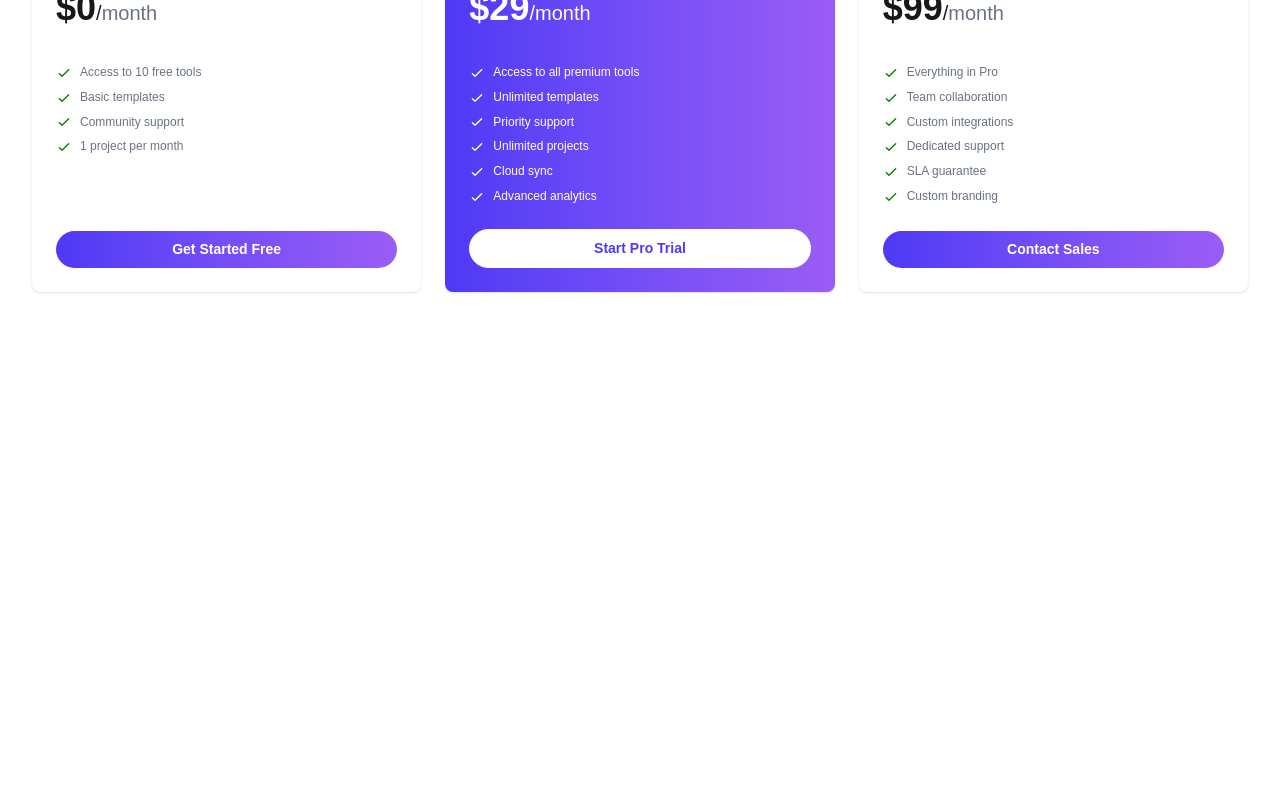
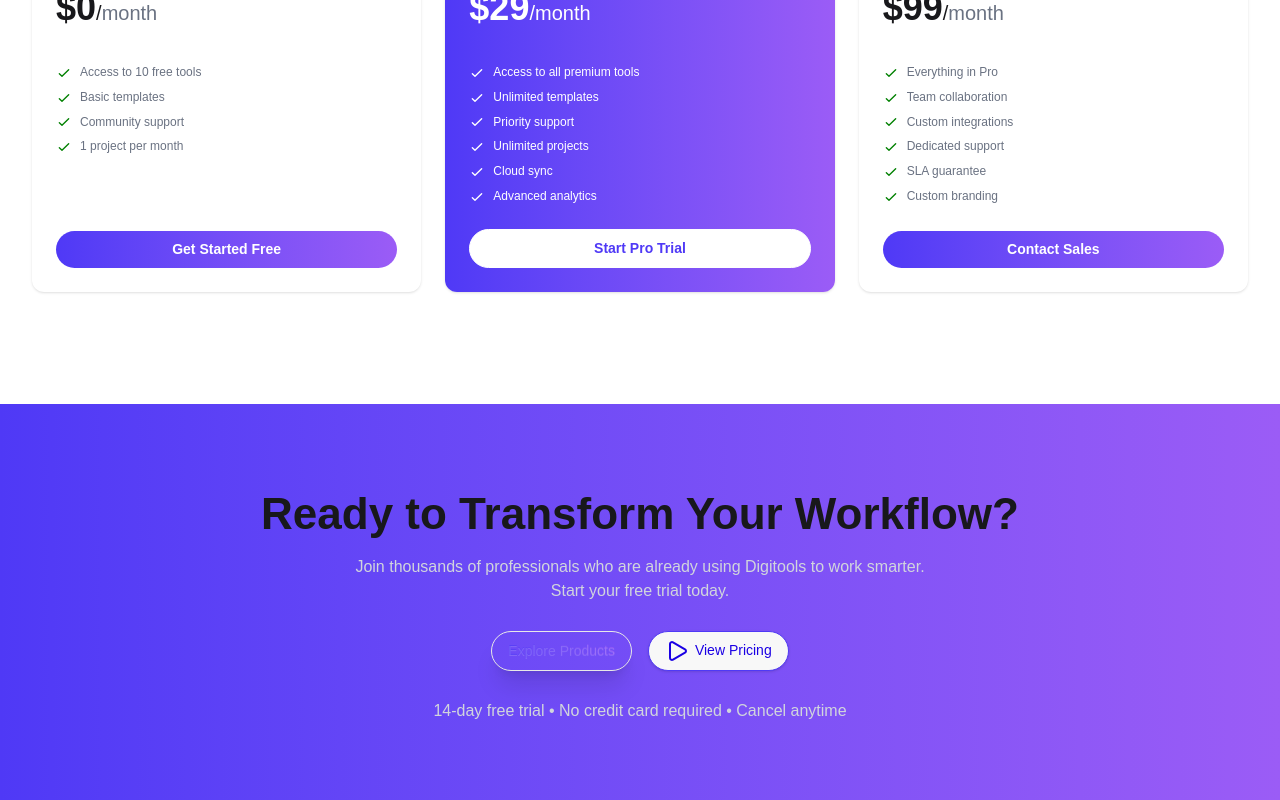
Before and after one commit to kamalcodezen/digital-products-hub, a React (Vite) app: page / in a window 1280 px wide. Shown: the part 2232-3032 px from the top of the page. Before the commit the page ends 2636 px from the top, so only its background shows below. Built offline with nearby package versions, Linux system fonts and the light colour scheme.

Commit message:
CTA section structure create

```diff
--- /dev/null
+++ b/src/components/ctaSection/CTASection.jsx
@@ -0,0 +1,35 @@
+import { Play } from "lucide-react";
+
+const CTASection = () => {
+  return (
+    <section>
+      <div className="py-[clamp(3rem,6vw,7.5rem)] space-y-7">
+
+        {/* heading content  */}
+        <h2 className="text-[clamp(2.75rem,4vw,2rem)] font-bold mb-2 text-center">
+          Ready to Transform Your Workflow?
+        </h2>
+        <p className="text-gray-300 text-center">
+          Join thousands of professionals who are already using Digitools to
+          work smarter. <br /> Start your free trial today.
+        </p>
+
+        {/* CTA button */}
+        <div className="space-x-4  text-center">
+          <button className="btn bg-white bg-linear-to-r from-[#4F39F6]  to-[#9B5CF6] rounded-full  bg-clip-text text-transparent font-medium shadow-xl border ">
+            <a href="#">Explore Products</a>
+          </button>
+          <button className="btn font-medium rounded-full border-[1.5px] border-[#4F39F6] shadow text-[#1b00e4]">
+            <Play />
+            <a href="#">View Pricing</a>
+          </button>
+        </div>
+        <p className="text-gray-300 text-center">
+          14-day free trial • No credit card required • Cancel anytime
+        </p>
+      </div>
+    </section>
+  );
+};
+
+export default CTASection;
--- a/src/components/pricingSection/PricingCard.jsx
+++ b/src/components/pricingSection/PricingCard.jsx
@@ -5,7 +5,7 @@ const PricingCard = ({ pricing }) => {
 
   return (
     <div
-      className={`card mx-auto w-full  shadow-sm relative ${
+      className={`card mx-auto w-full  shadow-sm relative  rounded-xl ${
         tag === "Most Popular"
           ? "bg-linear-to-r from-[#4F39F6] to-[#9B5CF6] text-white"
           : "bg-white"
--- a/src/pages/Home.jsx
+++ b/src/pages/Home.jsx
@@ -1,5 +1,6 @@
 import Banner from "../components/banner/Banner";
 import Choose from "../components/chooseSection/Choose";
+import CTASection from "../components/ctaSection/CTASection";
 import Navbar from "../components/navbar/Navbar";
 import Pricing from "../components/pricingSection/Pricing";
 import Rating from "../components/ratingSection/Rating";
@@ -14,6 +15,10 @@ const Home = () => {
       </div>
       <Choose />
       <Pricing />
+
+      <div className="bg-linear-to-r from-[#4F39F6]  to-[#9B5CF6]">
+        <CTASection />
+      </div>
     </div>
   );
 };
```
